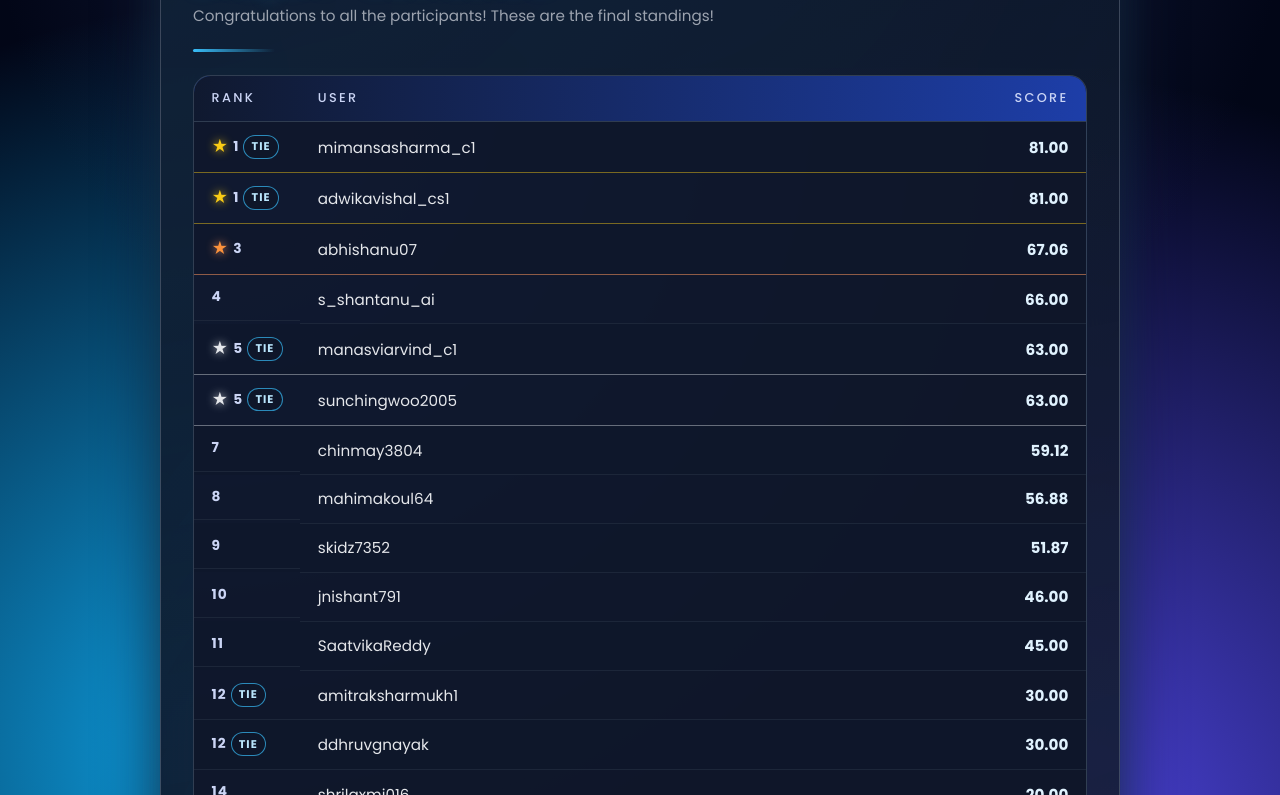
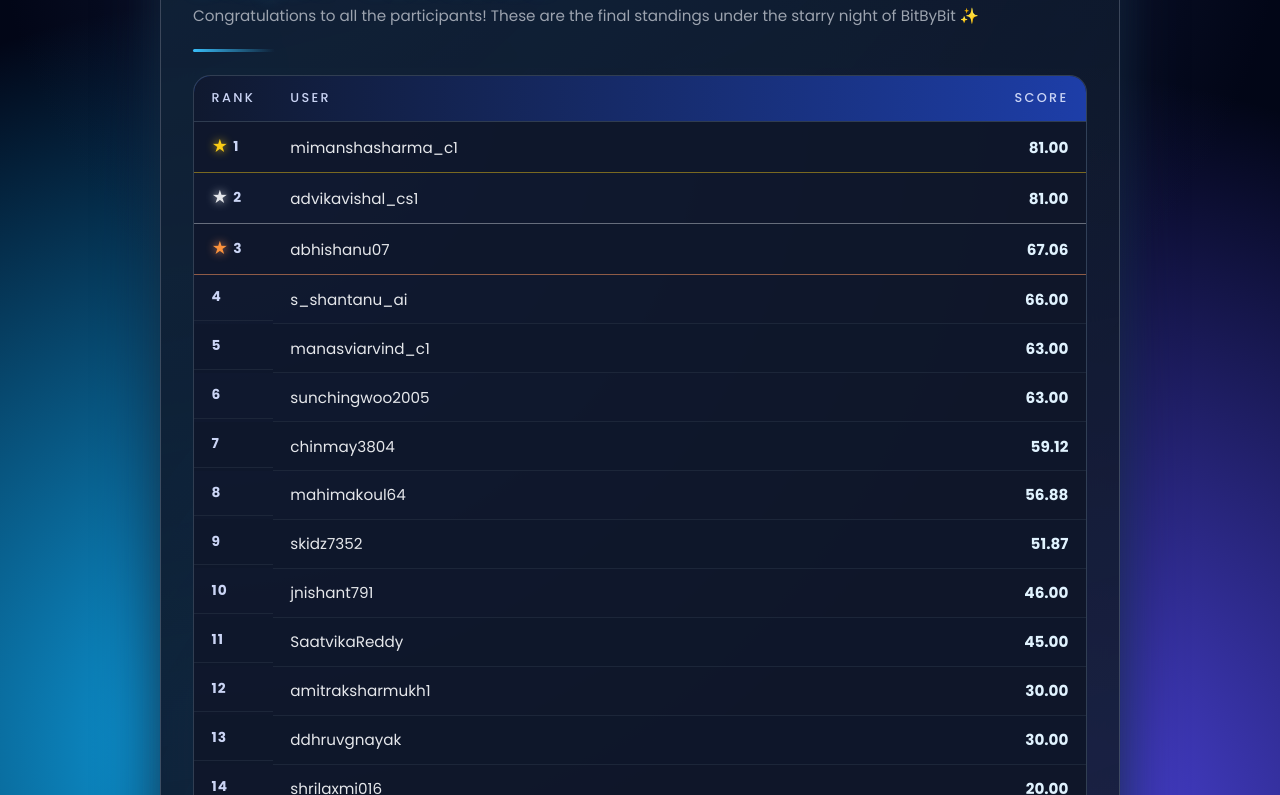
Before and after one commit to srishtiranjanme25/bitbybit-contest3-leaderboard, a plain HTML site: page index.html in a window 1280 px wide. Shown: the part 157-952 px from the top of the page. Drawn offline with Linux system fonts and the light colour scheme.

Commit message:
Update index.html

```diff
--- a/index.html
+++ b/index.html
@@ -40,8 +40,7 @@
       align-items: flex-start;
       justify-content: center;
       padding: 2rem 1.4rem 2.8rem;
-      overflow-x: hidden;   /* ✅ allow vertical scroll, prevent horizontal */
-      /* no overflow-y: hidden */
+      overflow-x: hidden;   /* allow vertical scroll, prevent horizontal */
     }
 
     /* Starry background */
@@ -309,24 +308,7 @@
       color: #e0f2fe;
     }
 
-    /* Rank badges */
-    .rank-pill {
-      font-size: 0.7rem;
-      padding: 0.15rem 0.45rem;
-      border-radius: 999px;
-      border: 1px solid rgba(148, 163, 184, 0.5);
-      color: var(--text-muted);
-      text-transform: uppercase;
-      letter-spacing: 0.09em;
-    }
-
-    .tie-pill {
-      border-color: rgba(56, 189, 248, 0.7);
-      color: #bae6fd;
-      background: rgba(15, 23, 42, 0.9);
-    }
-
-    /* Medals */
+    /* Medals: 1st = gold, 2nd = silver, 3rd = bronze */
     .gold td {
       border-bottom-color: rgba(250, 204, 21, 0.45);
     }
@@ -462,7 +444,7 @@
       </h1>
 
       <p class="subtitle">
-        Congratulations to all the participants! These are the final standings!
+        Congratulations to all the participants! These are the final standings under the starry night of BitByBit ✨
       </p>
 
       <div class="accent-bar"></div>
@@ -477,55 +459,37 @@
             </tr>
           </thead>
           <tbody>
-            <!-- Rank 1 (tie) -->
+            <!-- Sequential ranks: 1–15 -->
             <tr class="gold">
-              <td class="rank-cell">
-                1
-                <span class="rank-pill tie-pill">tie</span>
-              </td>
-              <td class="user-cell">mimansasharma_c1</td>
+              <td class="rank-cell">1</td>
+              <td class="user-cell">mimanshasharma_c1</td>
               <td class="score-cell">81.00</td>
             </tr>
-            <tr class="gold">
-              <td class="rank-cell">
-                1
-                <span class="rank-pill tie-pill">tie</span>
-              </td>
-              <td class="user-cell">adwikavishal_cs1</td>
+            <tr class="silver">
+              <td class="rank-cell">2</td>
+              <td class="user-cell">advikavishal_cs1</td>
               <td class="score-cell">81.00</td>
             </tr>
-
-            <!-- Rank 3 -->
             <tr class="bronze">
               <td class="rank-cell">3</td>
               <td class="user-cell">abhishanu07</td>
               <td class="score-cell">67.06</td>
             </tr>
-
             <tr>
               <td class="rank-cell">4</td>
               <td class="user-cell">s_shantanu_ai</td>
               <td class="score-cell">66.00</td>
             </tr>
-
-            <!-- Rank 5 (tie) -->
-            <tr class="silver">
-              <td class="rank-cell">
-                5
-                <span class="rank-pill tie-pill">tie</span>
-              </td>
+            <tr>
+              <td class="rank-cell">5</td>
               <td class="user-cell">manasviarvind_c1</td>
               <td class="score-cell">63.00</td>
             </tr>
-            <tr class="silver">
-              <td class="rank-cell">
-                5
-                <span class="rank-pill tie-pill">tie</span>
-              </td>
+            <tr>
+              <td class="rank-cell">6</td>
               <td class="user-cell">sunchingwoo2005</td>
               <td class="score-cell">63.00</td>
             </tr>
-
             <tr>
               <td class="rank-cell">7</td>
               <td class="user-cell">chinmay3804</td>
@@ -551,25 +515,16 @@
               <td class="user-cell">SaatvikaReddy</td>
               <td class="score-cell">45.00</td>
             </tr>
-
-            <!-- Rank 12 (tie) -->
             <tr>
-              <td class="rank-cell">
-                12
-                <span class="rank-pill tie-pill">tie</span>
-              </td>
+              <td class="rank-cell">12</td>
               <td class="user-cell">amitraksharmukh1</td>
               <td class="score-cell">30.00</td>
             </tr>
             <tr>
-              <td class="rank-cell">
-                12
-                <span class="rank-pill tie-pill">tie</span>
-              </td>
+              <td class="rank-cell">13</td>
               <td class="user-cell">ddhruvgnayak</td>
               <td class="score-cell">30.00</td>
             </tr>
-
             <tr>
               <td class="rank-cell">14</td>
               <td class="user-cell">shrilaxmi016</td>
@@ -588,17 +543,18 @@
         <div class="legend">
           <span>Legend:</span>
           <span class="legend-item">
-            <span class="legend-dot legend-gold"></span> Rank 1
+            <span class="legend-dot legend-gold"></span> 1st place
           </span>
           <span class="legend-item">
-            <span class="legend-dot legend-silver"></span> Rank 5
+            <span class="legend-dot legend-silver"></span> 2nd place
           </span>
           <span class="legend-item">
-            <span class="legend-dot legend-bronze"></span> Rank 3
+            <span class="legend-dot legend-bronze"></span> 3rd place
           </span>
         </div>
         <div class="footer-right">
-          © BitByBit – Contest#3         </div>
+          © BitByBit – Contest#3 • Crafted for the coders’ night sky 🌙
+        </div>
       </div>
     </section>
   </div>
```
